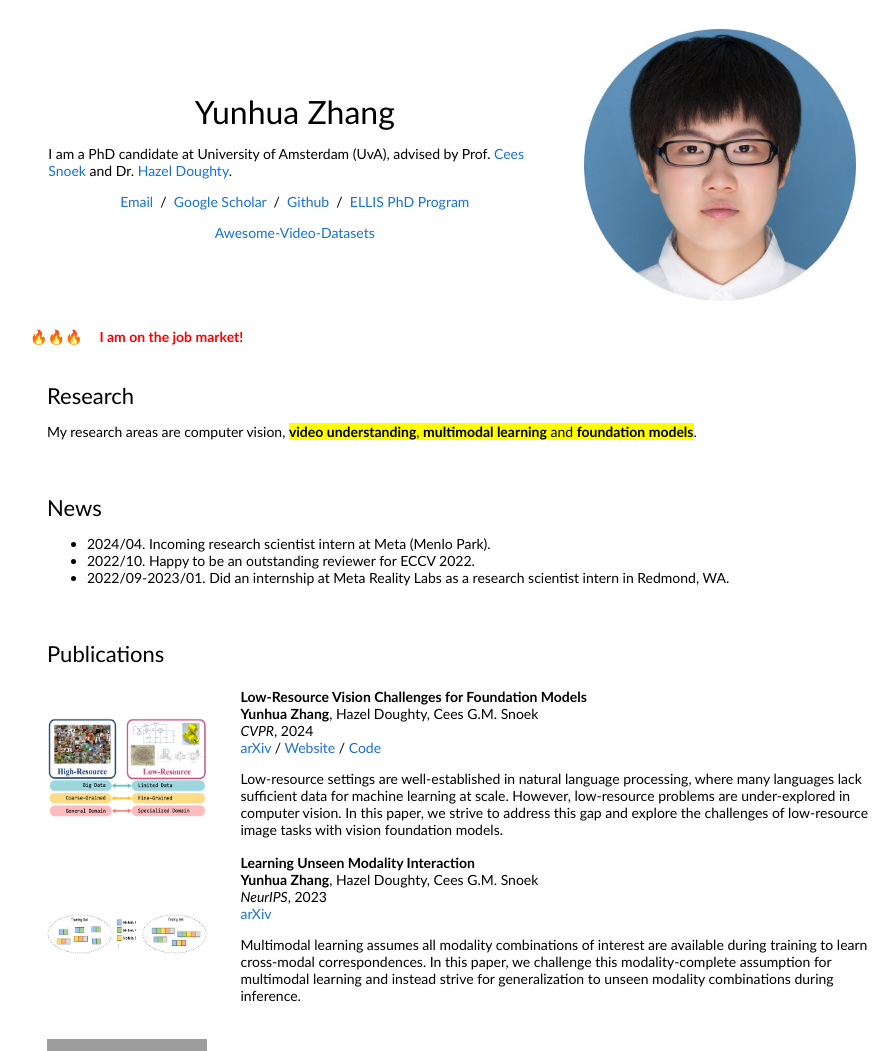
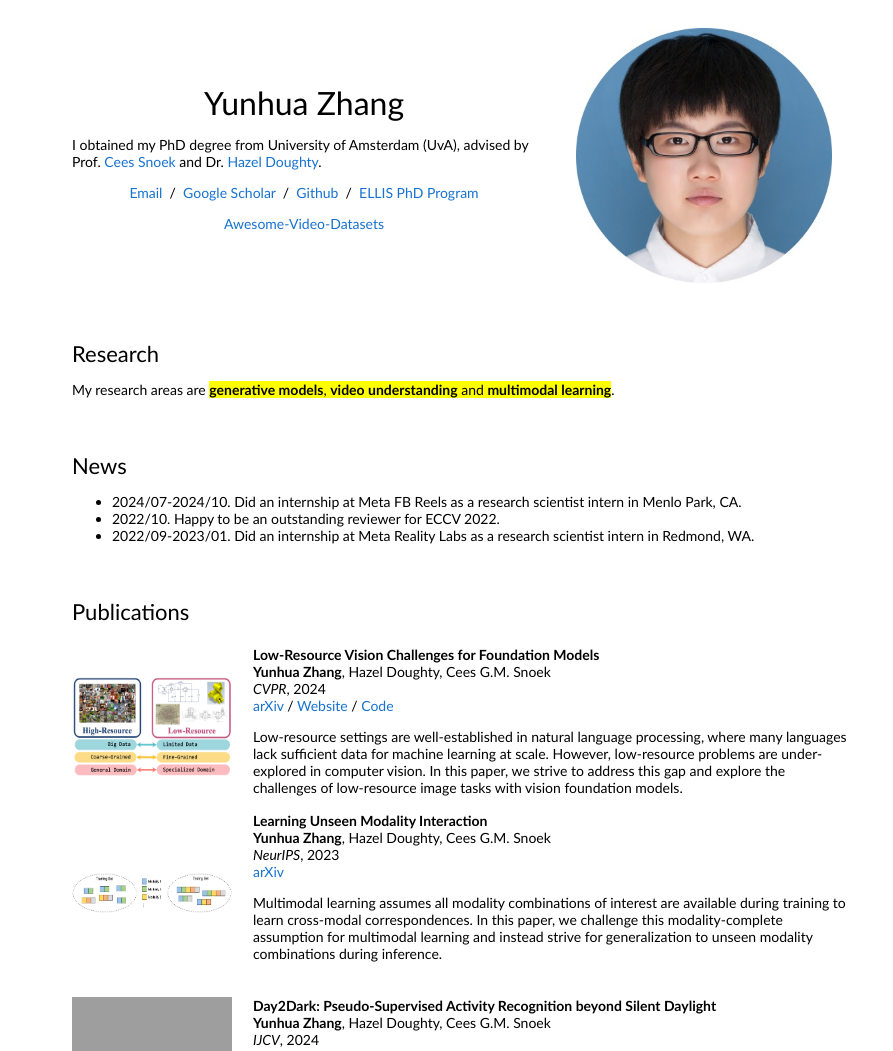
Before and after one commit to xiaobai1217/xiaobai1217.github.io, a plain HTML site: page index.html in a window 1280 px wide. Shown: the top 1051 px of the page, without its empty margins (188-1081 px from the left). Drawn offline with Linux system fonts and the light colour scheme; grey boxes are pictures that could not be loaded.

Commit message:
Nov 2024

```diff
--- a/index.html
+++ b/index.html
@@ -20,7 +20,7 @@
               <p style="text-align:center">
                 <name>Yunhua Zhang</name>
               </p>
-              <p> I am a PhD candidate at University of Amsterdam (UvA), advised by Prof. <a href="https://www.ceessnoek.info/">Cees Snoek</a> and Dr. <a href="https://hazeldoughty.github.io/">Hazel Doughty</a>.
+              <p> I obtained my PhD degree from University of Amsterdam (UvA), advised by Prof. <a href="https://www.ceessnoek.info/">Cees Snoek</a> and Dr. <a href="https://hazeldoughty.github.io/">Hazel Doughty</a>.
               </p>
 
               <p style="text-align:center">
@@ -39,7 +39,7 @@
           </tr>
         </tbody></table>
 
-    <table align=center width=850px style="color:red">
+<!--     <table align=center width=850px style="color:red">
       <center>
         <tr>
           <td>
@@ -48,7 +48,7 @@
           </td>
         </tr>
       </center>
-    </table>
+    </table> -->
 
     <p> </p>
 
@@ -57,7 +57,7 @@
             <td style="padding:20px;width:100%;vertical-align:middle">
               <heading>Research</heading>
               <p>
-                My research areas are computer vision, <mark><b>video understanding</b>, <b>multimodal learning</b> and <b>foundation models</b></mark>.
+                My research areas are <mark><b>generative models</b>, <b>video understanding</b> and <b>multimodal learning</b></mark>.
               </p>
             </td>
           </tr>
@@ -68,7 +68,7 @@
             <td style="padding:20px;width:100%;vertical-align:middle">
               <heading>News</heading>
               <ul>
-              <li> 2024/04. Incoming research scientist intern at Meta (Menlo Park). </li>
+              <li> 2024/07-2024/10. Did an internship at Meta FB Reels as a research scientist intern in Menlo Park, CA. </li>
               <li> 2022/10. Happy to be an outstanding reviewer for ECCV 2022. </li>
               <li> 2022/09-2023/01. Did an internship at Meta Reality Labs as a research scientist intern in Redmond, WA. </li>
               </ul>
@@ -131,6 +131,8 @@
               </a>
               <br>
               <strong>Yunhua Zhang</strong>, Hazel Doughty, Cees G.M. Snoek
+              <br>
+              <em>IJCV</em>, 2024
               <br>
                 <a href="https://arxiv.org/abs/2212.02053">arXiv</a>
               <br>
```
